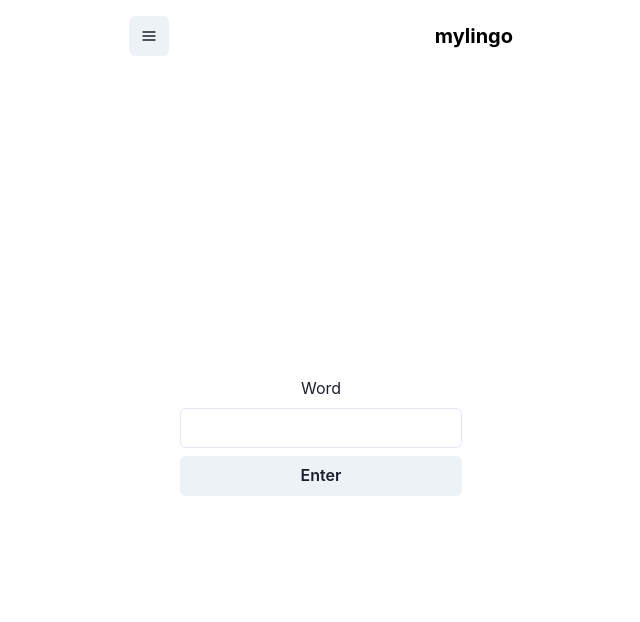
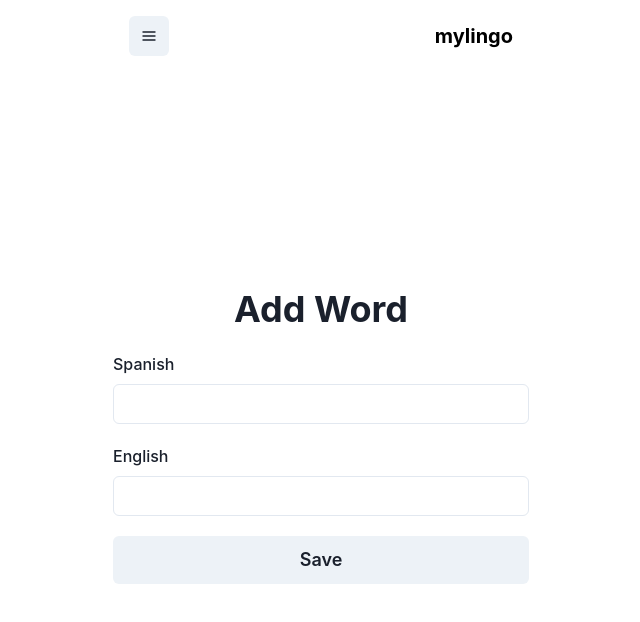
Before and after one commit to tonynaughton/mylingo, a React (Vite) app: page /add-word in a window 1280 px wide. Shown: the top 622 px of the page, without its empty margins (319-959 px from the left). Built offline with nearby package versions, Linux system fonts and the light colour scheme; no server answers; the database is empty; sample sign-in values are in the browser's storage.

Commit message:
AddWord component

```diff
--- a/src/components/app_bar.tsx
+++ b/src/components/app_bar.tsx
@@ -3,15 +3,23 @@ import { HamburgerIcon } from "@chakra-ui/icons";
 import { signOut } from "firebase/auth";
 
 import { auth } from "../firebase";
+import { useNavigate } from "react-router-dom";
 
 export function AppBar(): JSX.Element {
+  const navigate = useNavigate();
+
   return (
     <Box color="white" p={4} w="full">
       <Flex justify="space-between" align="center">
         <Menu>
           <MenuButton as={IconButton} aria-label="Menu" icon={<HamburgerIcon />} />
           <MenuList>
-            <MenuItem color="black">Add word</MenuItem>
+            <MenuItem color="black" onClick={() => navigate("/")}>
+              Home
+            </MenuItem>
+            <MenuItem color="black" onClick={() => navigate("/add-word")}>
+              Add word
+            </MenuItem>
             <MenuItem color="black" onClick={() => signOut(auth)}>
               Logout
             </MenuItem>
--- a/src/components/word_card.tsx
+++ b/src/components/word_card.tsx
@@ -1,25 +1,46 @@
-import { Button, Input, Text, VStack } from "@chakra-ui/react";
 import { useEffect, useState } from "react";
-import { getSavedWords } from "../firebase";
+import { Button, Heading, Input, Spinner, Text, VStack } from "@chakra-ui/react";
+
+import { getSavedWords, WordData } from "../firebase";
 
 export function WordCard(): JSX.Element {
-  const [activeWord, setActiveWord] = useState<string>("Word");
-  const [savedWords, setSavedWords] = useState<string[]>([]);
+  const [activeWord, setActiveWord] = useState<WordData | null>(null);
+  const [savedWords, setSavedWords] = useState<WordData[]>([]);
+  const [isLoading, setIsLoading] = useState(true);
 
   useEffect(() => {
     async function getData() {
       const savedWords = await getSavedWords();
       setSavedWords(savedWords);
+
+      const randomWord = savedWords[Math.floor(Math.random() * savedWords.length)];
+      setActiveWord(randomWord);
+
+      setIsLoading(false);
     }
 
     getData();
   }, []);
 
+  if (isLoading) {
+    return (
+      <VStack spacing={5}>
+        <Text>Fetching saved words...</Text>
+        <Spinner size="xl" />
+      </VStack>
+    );
+  }
+
   return (
-    <VStack>
-      <Text>{activeWord}</Text>
+    <VStack spacing={5} p={5} width="full">
+      <Heading as="h2" size="lg">
+        Translate the word
+      </Heading>
+      <Text fontSize="xl">{activeWord?.english}</Text>
       <Input />
-      <Button width="full">Enter</Button>
+      <Button colorScheme="teal" width="full">
+        Submit
+      </Button>
     </VStack>
   );
 }
--- a/src/firebase/index.ts
+++ b/src/firebase/index.ts
@@ -1,5 +1,5 @@
 import { initializeApp } from "firebase/app";
-import { createUserWithEmailAndPassword, getAuth } from "firebase/auth";
+import { createUserWithEmailAndPassword, getAuth, User } from "firebase/auth";
 import {
   getFirestore,
   CollectionReference,
@@ -10,17 +10,24 @@ import {
   where,
   getDocs,
   doc,
-  getDoc
+  getDoc,
+  DocumentReference,
+  updateDoc
 } from "firebase/firestore";
 
 import { RegisterFormInput } from "../pages/register";
+
+export interface WordData {
+  spanish: string;
+  english: string;
+}
 
 export interface UserData {
   uid: string;
   name: string;
   email: string;
   createdAt: number;
-  savedWords: string[];
+  savedWords: WordData[];
 }
 
 const firebaseConfig = {
@@ -56,14 +63,8 @@ export async function registerUser({ name, email, password }: RegisterFormInput)
   });
 }
 
-export async function getSavedWords(): Promise<string[]> {
-  const { currentUser } = auth;
-
-  if (!currentUser) {
-    throw new Error("No user logged in");
-  }
-
-  const userQuery = query(usersCollection, where("uid", "==", currentUser.uid));
+export async function getUserRef(user: User): Promise<DocumentReference<DocumentData>> {
+  const userQuery = query(usersCollection, where("uid", "==", user.uid));
   const { docs } = await getDocs(userQuery);
 
   if (!docs.length) {
@@ -71,7 +72,36 @@ export async function getSavedWords(): Promise<string[]> {
   }
 
   const userId = docs[0].id;
-  const userRef = doc(db, "users", userId);
+  return doc(db, "users", userId);
+}
+
+export async function addSavedWord(wordData: WordData): Promise<void> {
+  const { currentUser } = auth;
+
+  if (!currentUser) {
+    throw new Error("No user logged in");
+  }
+
+  const userRef = await getUserRef(currentUser);
+
+  const userDoc = await getDoc(userRef);
+  const userData = userDoc.data() as UserData;
+
+  const savedWords = userData.savedWords;
+  savedWords.push(wordData);
+
+  await updateDoc(userRef, { savedWords });
+}
+
+export async function getSavedWords(): Promise<WordData[]> {
+  const { currentUser } = auth;
+
+  if (!currentUser) {
+    throw new Error("No user logged in");
+  }
+
+  const userRef = await getUserRef(currentUser);
+
   const userDoc = await getDoc(userRef);
   const userData = userDoc.data() as UserData;
 
--- a/src/layout/index.tsx
+++ b/src/layout/index.tsx
@@ -6,7 +6,7 @@ export function Layout({ children }: { children: JSX.Element }): JSX.Element {
     <Container maxW="md">
       <Flex h="100vh" flexDirection="column" justifyContent="center" alignItems="center">
         <AppBar />
-        <Flex flex="1" flexDirection="column" justifyContent="center" alignItems="center">
+        <Flex width="full" flex="1" flexDirection="column" justifyContent="center" alignItems="center">
           {children}
         </Flex>
       </Flex>
--- /dev/null
+++ b/src/pages/add_word.tsx
@@ -0,0 +1,62 @@
+import { useForm } from "react-hook-form";
+import { Button, Input, VStack, Heading, FormControl, FormLabel, FormErrorMessage, useToast } from "@chakra-ui/react";
+
+import { Layout } from "../layout";
+import { addSavedWord } from "../firebase";
+
+interface AddWordInput {
+  spanish: string;
+  english: string;
+}
+
+export function AddWord(): JSX.Element {
+  const toast = useToast();
+  const {
+    handleSubmit,
+    register,
+    formState: { errors, isSubmitting }
+  } = useForm<AddWordInput>();
+
+  async function onAddWord(wordData: AddWordInput) {
+    try {
+      await addSavedWord(wordData);
+      toast({
+        title: "Word saved successfully",
+        status: "success",
+        duration: 5000,
+        isClosable: true
+      });
+    } catch (err: any) {
+      toast({
+        title: "Failed to save word",
+        description: err.message,
+        status: "error",
+        duration: 5000,
+        isClosable: true
+      });
+    }
+  }
+
+  return (
+    <Layout>
+      <form onSubmit={handleSubmit(onAddWord)} style={{ width: "100%" }}>
+        <VStack spacing={5} width="full">
+          <Heading>Add Word</Heading>
+          <FormControl>
+            <FormLabel>Spanish</FormLabel>
+            <Input id="spanish-word" {...register("spanish", { required: "This is required" })} />
+          </FormControl>
+          <FormErrorMessage>{errors.spanish ? errors.spanish.message : ""}</FormErrorMessage>
+          <FormControl>
+            <FormLabel>English</FormLabel>
+            <Input id="english-word" {...register("english", { required: "This is required" })} />
+          </FormControl>
+          <FormErrorMessage>{errors.english ? errors.english.message : ""}</FormErrorMessage>
+          <Button width="full" size="lg" isLoading={isSubmitting} type="submit">
+            Save
+          </Button>
+        </VStack>
+      </form>
+    </Layout>
+  );
+}
--- a/src/router/index.tsx
+++ b/src/router/index.tsx
@@ -4,6 +4,7 @@ import { createBrowserRouter, RouterProvider } from "react-router-dom";
 import { Home, Login, Register } from "../pages";
 import { ProtectedRoute } from "./protected_route";
 import { auth } from "../firebase";
+import { AddWord } from "../pages/add_word";
 
 export function Router(): JSX.Element {
   const [currentUser, setCurrentUser] = useState(auth.currentUser);
@@ -34,10 +35,10 @@ export function Router(): JSX.Element {
       )
     },
     {
-      path: "/",
+      path: "/add-word",
       element: (
         <ProtectedRoute user={currentUser}>
-          <Home />
+          <AddWord />
         </ProtectedRoute>
       )
     },
```
